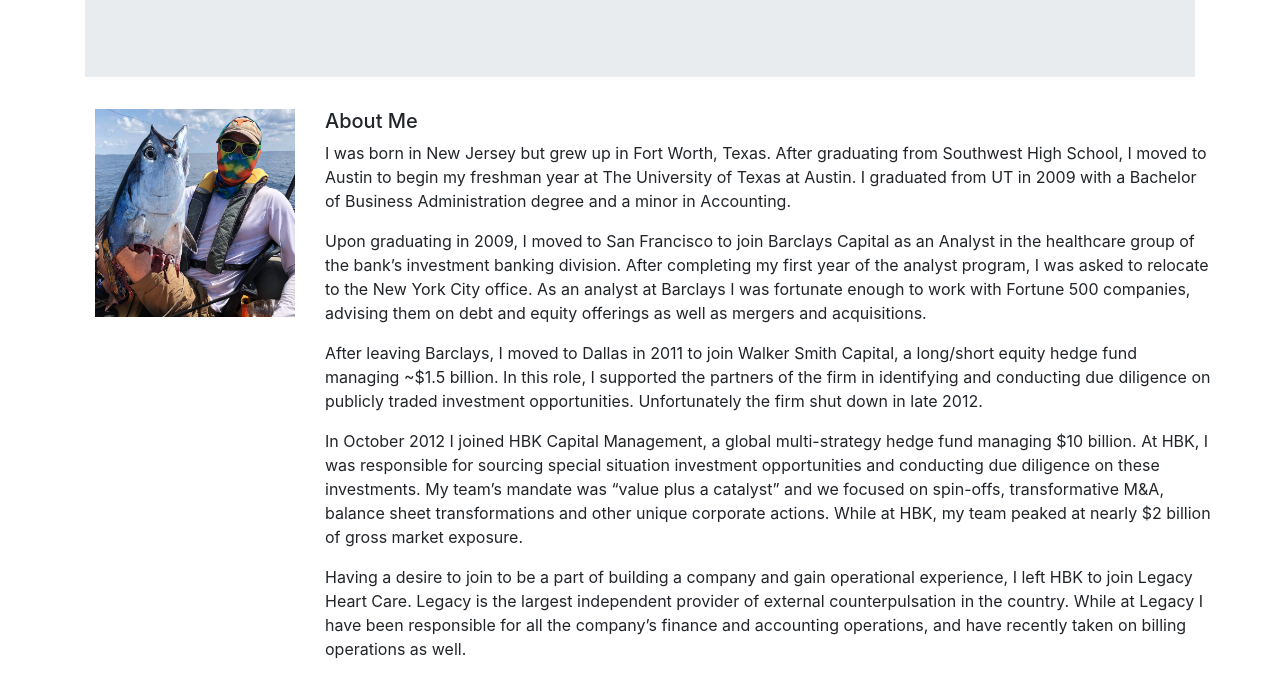
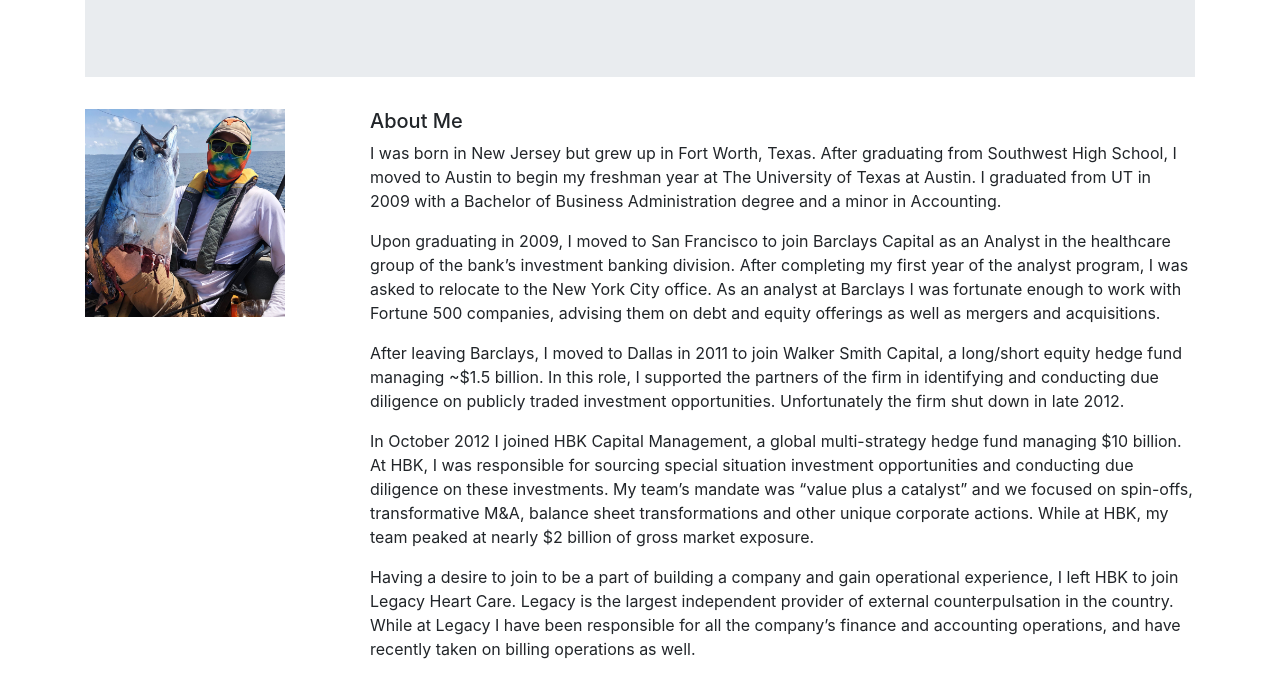
Before and after one commit to swuap/Bootstrap-Portfolio, a plain HTML site: page index.html in a window 1280 px wide. Shown: the part 214-891 px from the top of the page. Drawn offline with nearby package versions, Linux system fonts and the light colour scheme.

Commit message:
index update

```diff
--- a/index.html
+++ b/index.html
@@ -43,14 +43,14 @@
             </div>
         </div>
 
-    </div>
 
 
-    <div class="media row">
-        <div class="col col-md-auto">
+
+    <div class="row">
+        <div class="col-3">
         <img id="picture" src="assets/images/dannyfish.JPG" style="width: 200px;" alt="Danny fish">
         </div>
-        <div class="col">
+        <div class="col-9">
             <h5 >About Me</h5>
 
             <p class="paragraph">
@@ -75,6 +75,7 @@
 
         </div>
         </div>
+    </div>
 
 
 
```
Also changed, not shown: contact.html (+1 -1 lines).
